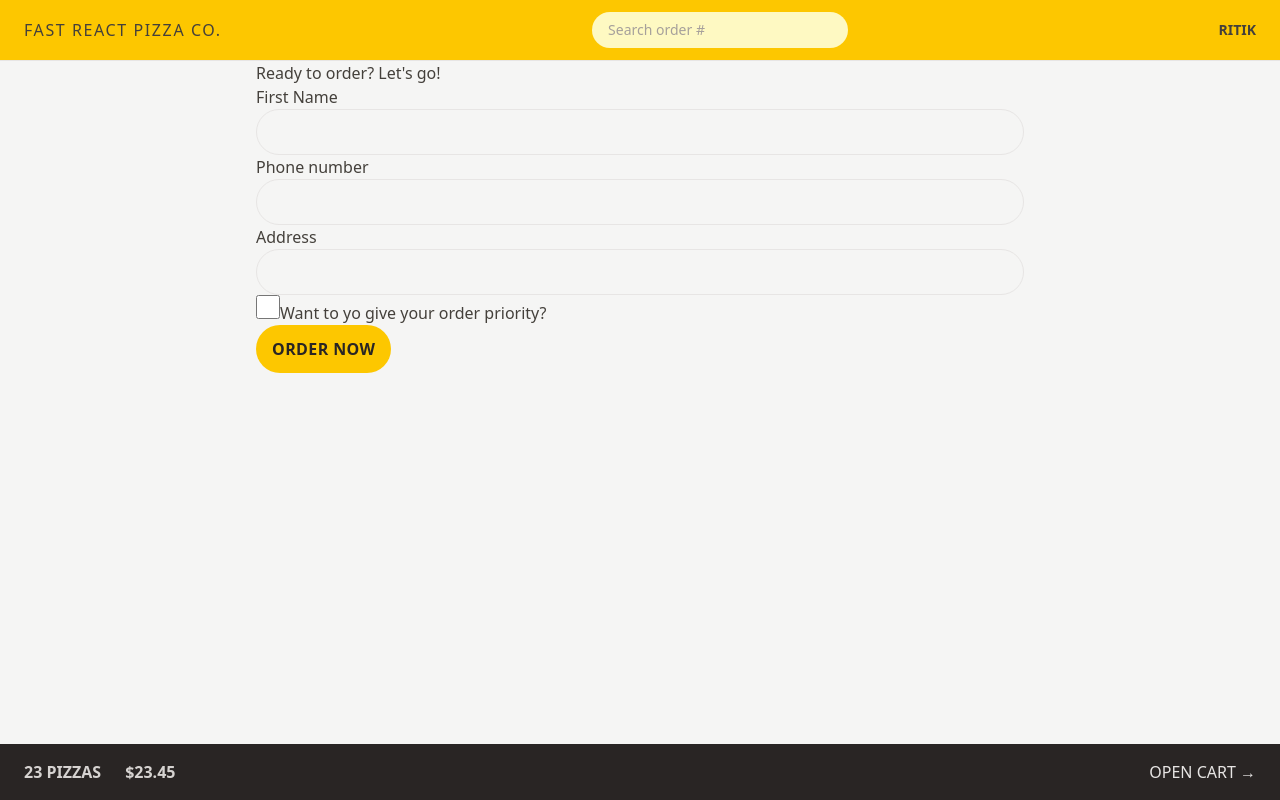
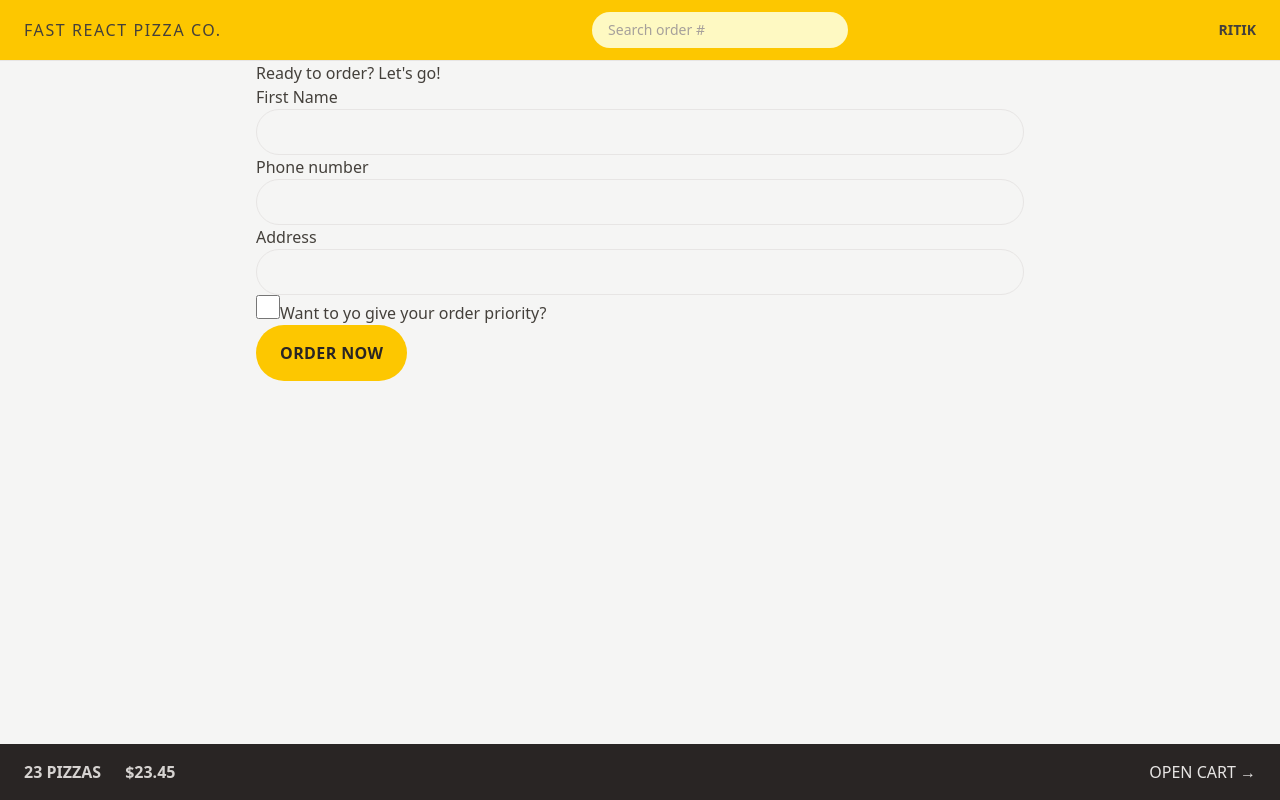
Before and after one commit to MeRitik/fast-react-pizza, a React (Vite) app: page /order/new in a window 1280 px wide. Built offline with nearby package versions, Linux system fonts and the light colour scheme.

Commit message:
feat: implement reusable Button and LinkButton components for consistent styling and navigation

```diff
--- a/src/features/cart/Cart.jsx
+++ b/src/features/cart/Cart.jsx
@@ -1,4 +1,7 @@
 import { Link } from 'react-router-dom';
+
+import LinkButton from '../../ui/LinkButton';
+import Button from '../../ui/Button';
 
 const fakeCart = [
   {
@@ -29,12 +32,12 @@
 
   return (
     <div>
-      <Link to="/menu" className='text-sm text-blue-500 hover:text-blue-600 hover:underline'>&larr; Back to menu</Link>
+      <LinkButton to="/menu">&larr; Back to menu</LinkButton>
 
       <h2>Your cart, %NAME%</h2>
 
       <div>
-        <Link to="/order/new">Order pizzas</Link>
+        <Button to="/order/new">Order pizzas</Button>
         <button>Clear cart</button>
       </div>
     </div>
--- a/src/features/order/CreateOrder.jsx
+++ b/src/features/order/CreateOrder.jsx
@@ -1,6 +1,7 @@
 import { useState } from "react";
 import { Form, redirect, useActionData, useNavigation } from "react-router-dom";
 import { createOrder } from "../../services/apiRestaurant";
+import Button from "../../ui/Button";
 
 // https://uibakery.io/regex-library/phone-number
 const isValidPhone = (str) =>
@@ -78,7 +79,9 @@
         </div>
 
         <div>
-          <button className='bg-yellow-400 uppercase font-semibold text-stone-800 py-3 px-4 inline-block tracking-wide rounded-full hover:bg-yellow-300 transition-colors duration-300 focus:outline-none focus:ring focus:bg-yellow-300 focus:ring-yellow-300 focus:ring-offset-2 disabled:cursor-not-allowed' disabled={isSubmitting}>{isSubmitting ? `Ordering...` : `Order now`}</button>
+          <Button disabled={isSubmitting}>
+            {isSubmitting ? `Ordering...` : `Order now`}
+          </Button>
         </div>
 
         {/* HIDDEN FIELDS */}
--- a/src/features/user/CreateUser.jsx
+++ b/src/features/user/CreateUser.jsx
@@ -1,4 +1,6 @@
 import { useState } from 'react';
+
+import Button from '../../ui/Button';
 
 function CreateUser() {
   const [username, setUsername] = useState('');
@@ -16,12 +18,12 @@
         placeholder="Your full name"
         value={username}
         onChange={(e) => setUsername(e.target.value)}
-        className='w-72'
+        className='w-72 input mb-8'
       />
 
       {username !== '' && (
         <div>
-          <button>Start ordering</button>
+          <Button>Start ordering</Button>
         </div>
       )}
     </form>
--- /dev/null
+++ b/src/ui/Button.jsx
@@ -0,0 +1,15 @@
+import { Link } from "react-router-dom";
+
+export default function Button({ children, disabled, to }) {
+    const className = 'bg-yellow-400 uppercase font-semibold text-stone-800 py-3 px-4 inline-block tracking-wide rounded-full hover:bg-yellow-300 transition-colors duration-300 focus:outline-none focus:ring focus:bg-yellow-300 focus:ring-yellow-300 focus:ring-offset-2 disabled:cursor-not-allowed sm:px-6 sm:py-4';
+
+    if(to)
+        return <Link to={to} className={className}>{children}</Link>;
+
+    return (
+        <button
+            disabled={disabled}
+            className={className}
+        >{children}</button>
+    )
+}
--- a/src/ui/Error.jsx
+++ b/src/ui/Error.jsx
@@ -1,14 +1,17 @@
-import { useNavigate, useRouteError } from 'react-router-dom';
+import { useRouteError } from 'react-router-dom';
+import LinkButton from './LinkButton';
 
 function Error() {
-  const navigate = useNavigate();
   const error = useRouteError();
 
   return (
     <div>
       <h1>Something went wrong 😢</h1>
       <p>{error.data || error.message}</p>
-      <button onClick={() => navigate(-1)}>&larr; Go back</button>
+
+      <LinkButton to="-1">
+        &larr; Go back
+      </LinkButton>
     </div>
   );
 }
--- /dev/null
+++ b/src/ui/LinkButton.jsx
@@ -0,0 +1,16 @@
+import React from 'react'
+import { Link, useNavigate } from 'react-router-dom'
+
+export default function LinkButton({ children, to }) {
+    const navigate = useNavigate();
+    const className = 'text-sm text-blue-500 hover:text-blue-600 hover:underline';
+
+    if (to === '-1')
+        return <button className={className} onClick={() => navigate(-1)}>&larr; Go back</button>;
+
+    return (
+        <Link to={to} className={className}>
+            {children}
+        </Link>
+    )
+}
```
